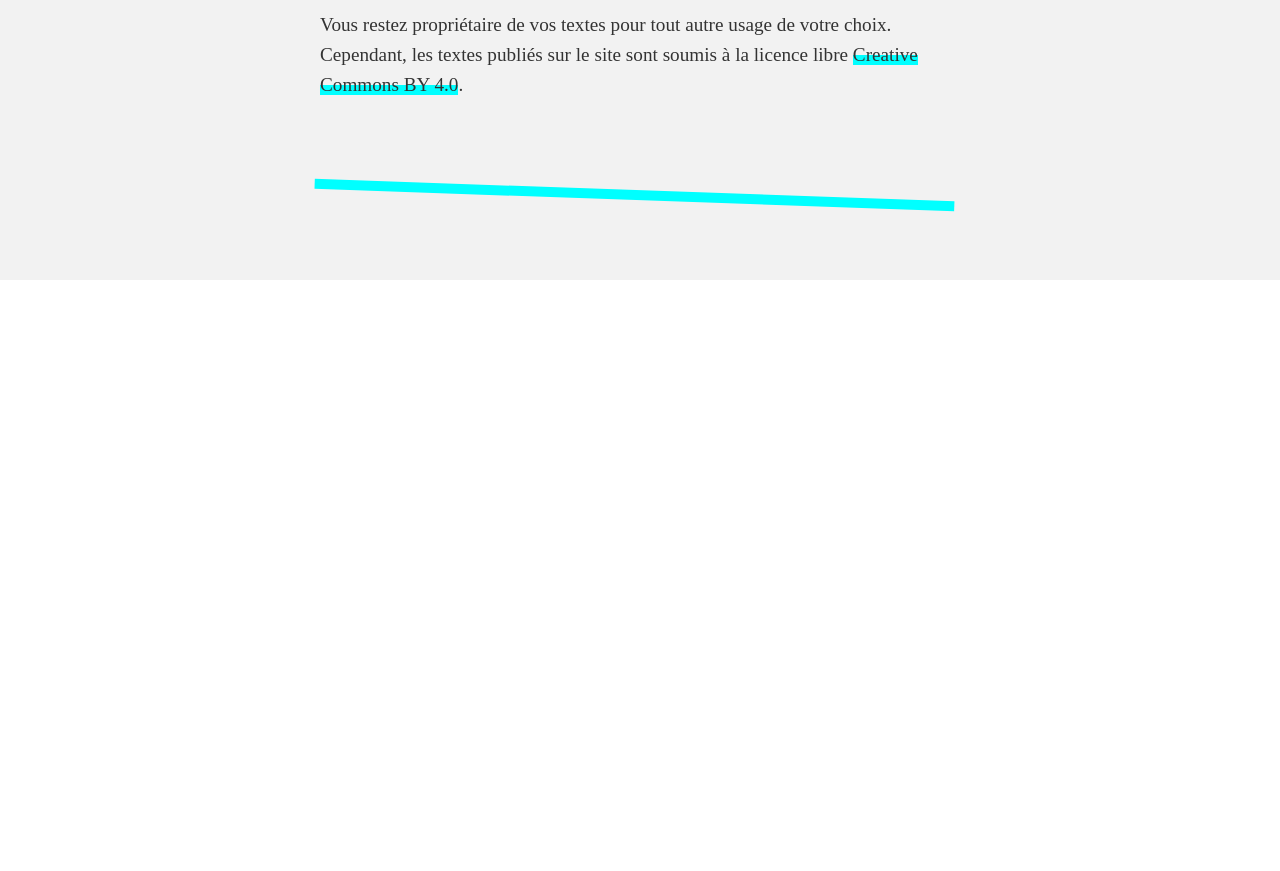
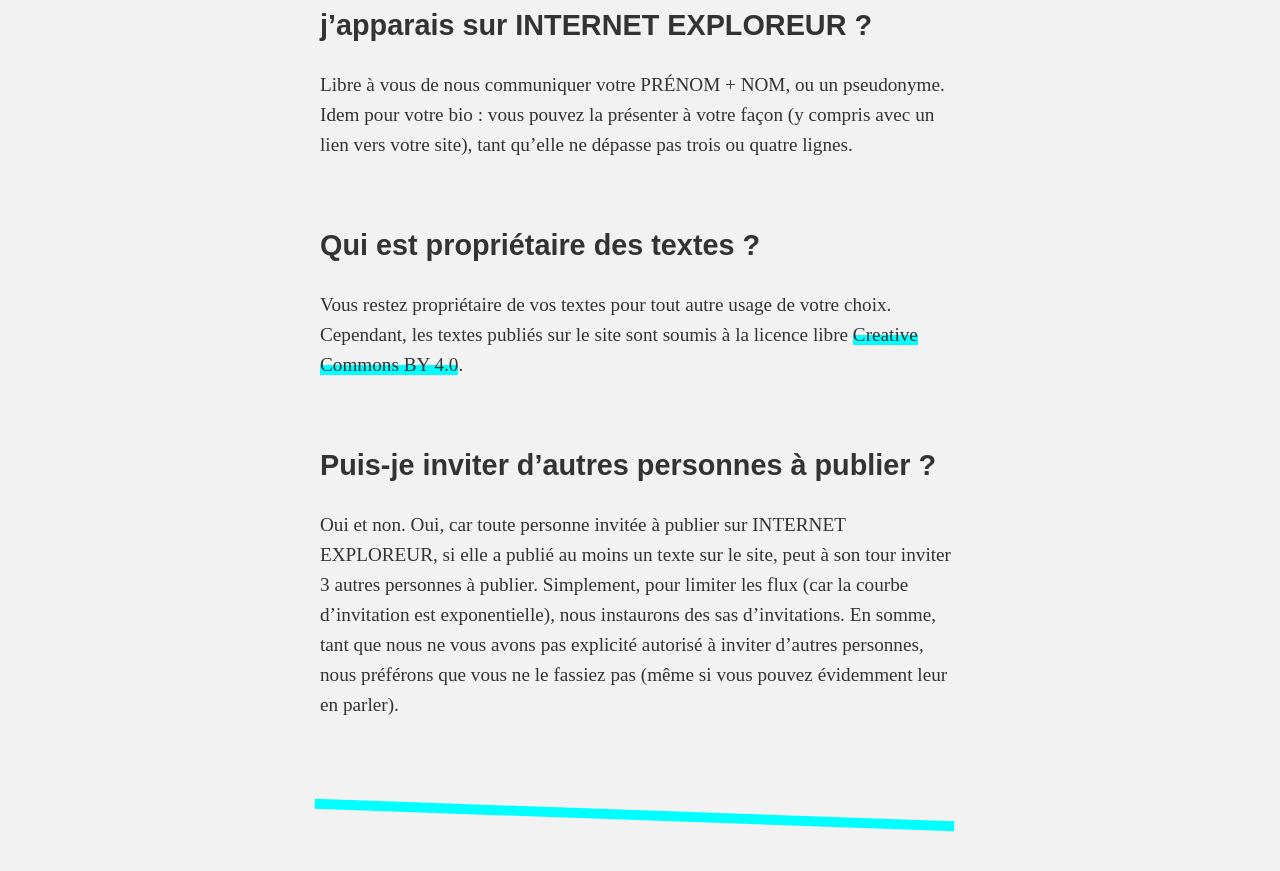
Before and after one commit to PQuod/Maipo, a Jekyll site: the page built from faq.md, in a window 1280 px wide and 900 px high, scrolled down 3261 px. Shown: the top 871 px of the window. Built offline with Jekyll 4.4.1, drawn with Linux system fonts in a browser that asks for light colours; before the commit the page ends 3541 px from its top, so only the background shows below that; some of the changed text lies outside the part shown.

Commit message:
Update faq.md

```diff
--- a/faq.md
+++ b/faq.md
@@ -19,6 +19,10 @@ Il ne faut pas voir INTERNET EXPLOREUR comme un site figé, mais plutôt comme u
 ## Qui peut publier sur INTERNET EXPLOREUR ?
 
 Ne peuvent publier sur INTERNET EXPLOREUR que des personnes qui ont été invitées à le faire par des personnes publiant déjà sur INTERNET EXPLOREUR. Nous n'acceptons pas de propositions spontanées.
+
+## Peut-on publier en collaboration ?
+
+Oui, de deux façons. Soit en collaborant avec un ou plusieurs autres artistes avec un accès au site. Soit en collaborant avec un ou plusieurs autres artistes qui n'ont pas accès au site. Dans ce cas, son nom sera simplement non-cliquable en bas de l'article, et il ou elle ne disposera d'une page personnelle que le jour où il ou elle aura été officiellement invité.e par quelqu'un.
 
 ## Quel est le rythme de publication ?
 
@@ -61,3 +65,7 @@ Libre à vous de nous communiquer votre PRÉNOM + NOM, ou un pseudonyme. Idem po
 ## Qui est propriétaire des textes ?
 
 Vous restez propriétaire de vos textes pour tout autre usage de votre choix. Cependant, les textes publiés sur le site sont soumis à la licence libre [Creative Commons BY 4.0](https://creativecommons.org/licenses/by/4.0/).
+
+## Puis-je inviter d'autres personnes à publier ?
+
+Oui et non. Oui, car toute personne invitée à publier sur INTERNET EXPLOREUR, si elle a publié au moins un texte sur le site, peut à son tour inviter 3 autres personnes à publier. Simplement, pour limiter les flux (car la courbe d'invitation est exponentielle), nous instaurons des sas d'invitations. En somme, tant que nous ne vous avons pas explicité autorisé à inviter d'autres personnes, nous préférons que vous ne le fassiez pas (même si vous pouvez évidemment leur en parler).
```
